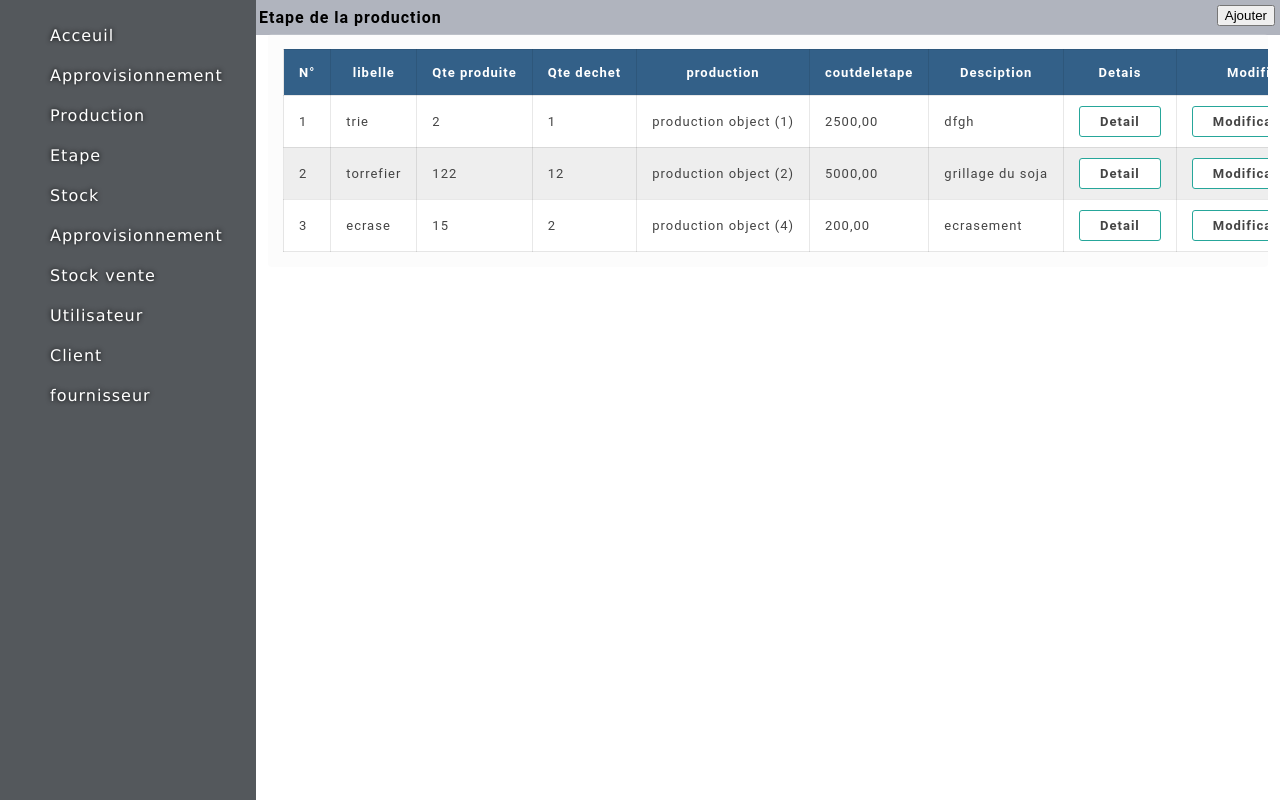
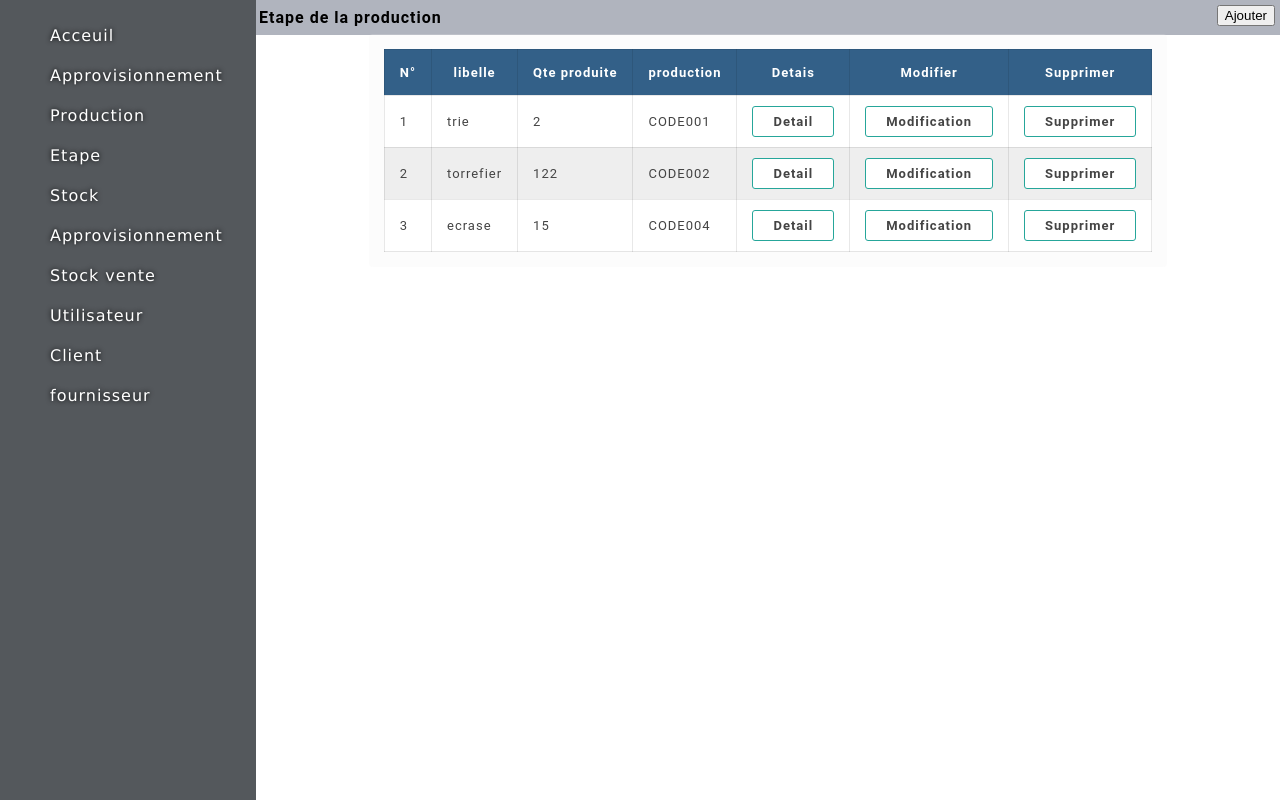
Before and after one commit to pezana/blesscomputer, a Django app: page /Etape in a window 1280 px wide. Shown: the part 100-900 px from the top of the page. Run offline with Django 4.2, Linux system fonts and the light colour scheme; data comes from the database, SQL or seed files in the repository.

Commit message:
modification de la table dans la fenetre etape

```diff
--- a/prod/templates/fen_EtapeDeProduction.html
+++ b/prod/templates/fen_EtapeDeProduction.html
@@ -115,10 +115,7 @@
                 <th>N°</th>
                 <th>libelle</th>
                 <th>Qte produite</th>
-                <th>Qte dechet</th>
                 <th>production</th>
-                <th>coutdeletape</th>
-                <th>Desciption</th>
                 <th>Detais</th>
                 <th>Modifier</th>
                 <th> Supprimer</th>
@@ -130,10 +127,7 @@
                 <td>{{ forloop.counter}}</td>
                 <td>{{ elt.libelle }}</td>
                 <td>{{ elt.qteproduite}}</td>
-                <td>{{ elt.qtedechet }}</td>
-                <td>{{ elt.prod }}</td>
-                <td>{{ elt.coutdeletape}}</td>
-                <td>{{ elt.description }}</td>
+                <td>{{ elt.prod.codeprod}}</td>
                 <td>
                     <span class="action_btn">
                 <a href="#">Detail</a>
```
